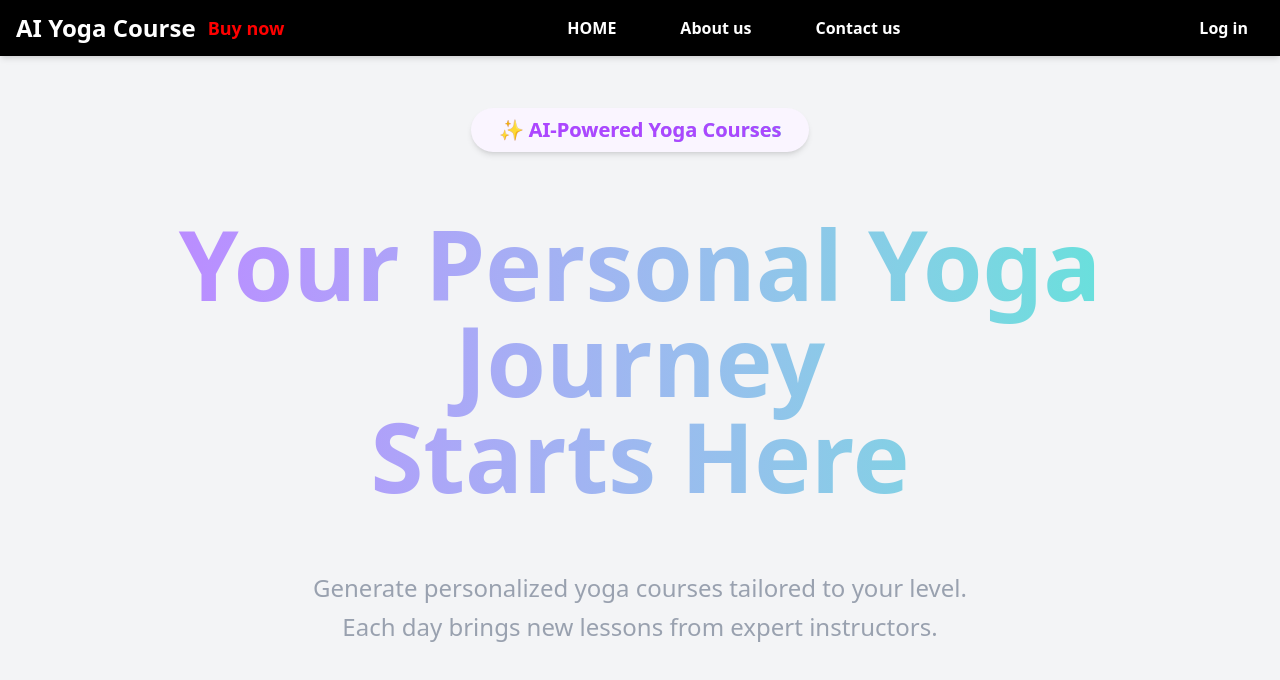
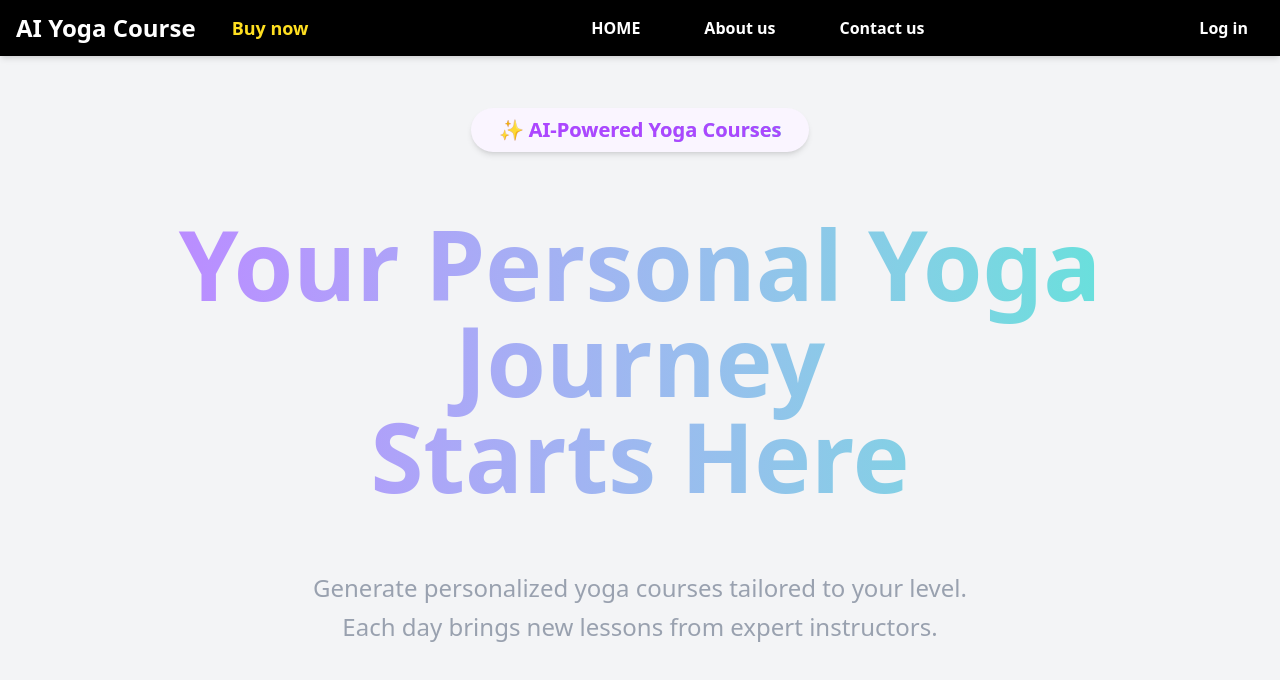
Before and after one commit to notVivekG/yoga-playlist-generator, a website: page src/index.html in a window 1280 px wide. Drawn offline with nearby package versions, Linux system fonts and the light colour scheme; files that its build step writes are made by us from their sources.

Commit message:
section nav completed

```diff
--- a/src/index.html
+++ b/src/index.html
@@ -14,19 +14,19 @@
 
     <div class="flex items-center space-x-3">
       <h1 class="text-2xl font-bold text-white">AI Yoga Course</h1>
-      <h3 id="yt" class="text-lg font-semibold text-white"></h3>
+      <h3 id="yt"></h3>
     </div>
 
-     <ul class="flex justify-center items-center space-x-8 ">
+    <ul class="hidden md:flex justify-center items-center space-x-8 ">
       <li><button class="hover:text-blue-500 hover:bg-white text-white font-semibold px-4 py-2 rounded-md hover:opacity-90">HOME</button></li>
       <li><button class="hover:text-blue-500 hover:bg-white text-white font-semibold px-4 py-2 rounded-md hover:opacity-90">About us</button></li>
       <li><button class="hover:text-blue-500 hover:bg-white text-white font-semibold px-4 py-2 rounded-md hover:opacity-90">Contact us</button></li>
     </ul>
 
-
     <div>
       <button class="hover:text-blue-500 hover:bg-white text-white px-4 py-2 rounded-md font-semibold hover:opacity-90">Log in</button>
     </div>
+
   </nav>
 
 
@@ -55,17 +55,19 @@
 
 
   const changeText = function () {
-    ytBtn.innerText = "Buy now";
+    ytBtn.textContent = "Buy now";
+    ytBtn.className = "text-lg mx-4 font-semibold bg-black hover:text-black hover:bg-gray-300 text-yellow-300 rounded-2xl py-1 px-2 min-w-[90px] text-center";
     setTimeout(changeText2, 2000);
   };
 
   const changeText2 = function () {
-    ytBtn.innerText = "60% off";
+    ytBtn.textContent = "60% off";
+    ytBtn.className = "text-lg mx-4 font-semibold bg-black hover:text-black hover:bg-gray-300 text-yellow-300 rounded-2xl py-1 px-2 min-w-[90px] text-center";
     setTimeout(changeText, 2000);
-    ytBtn.style.color = "red";
   };
 
   changeText();
 
 </script>
+
 </html>
```
